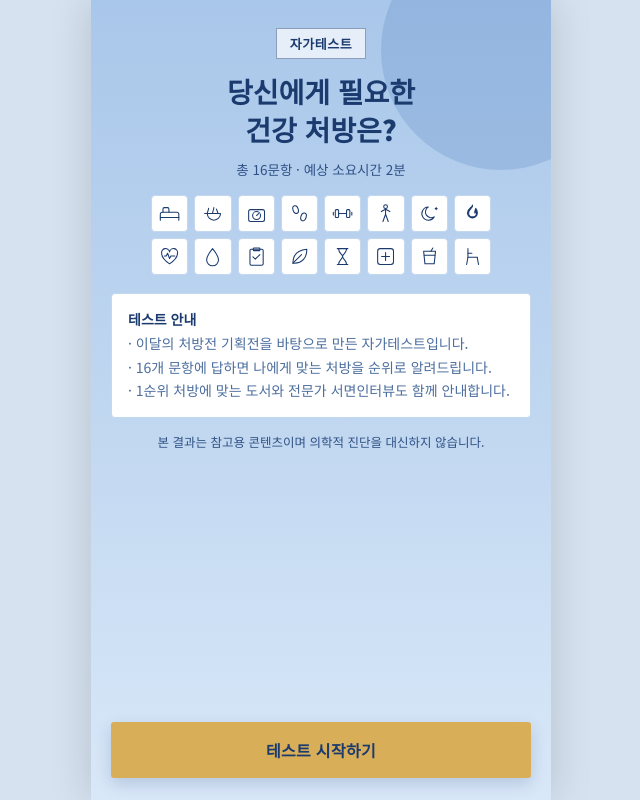
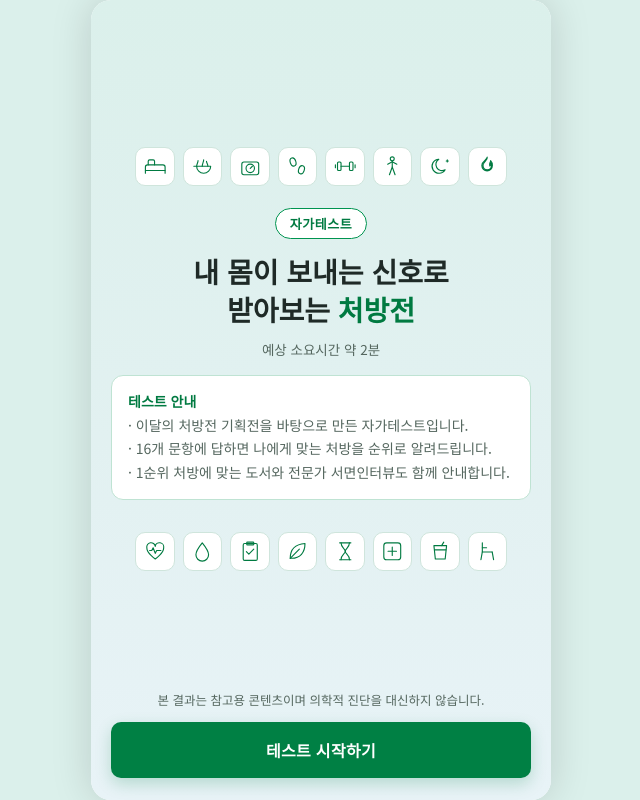
Before and after one commit to allaboutspirit/prescription_test, a plain HTML site: page index.html in a window 1280 px wide. Shown: the whole page, without its empty margins (319-959 px from the left). Drawn offline with Linux system fonts and the light colour scheme.

Commit message:
Add files via upload

```diff
--- a/index.html
+++ b/index.html
@@ -376,6 +376,58 @@
     .book-cta-meta{font-size:12.5px;margin-bottom:6px;}
     .rank-row{padding:5px 0;}
   }
+
+  /* ===== 결산 페이지 톤 맞춤 (민트·초록 계열) =====
+     페이지 포인트 초록 #009450, 배경 민트 #DBF0EB → #E5F0F6.
+     흰 글자를 올리는 버튼은 대비 4.5:1 이상이 되도록 한 단계 진한 #008044 사용 */
+  :root{
+    --paper:#FFFFFF;
+    --paper-alt:#EEF7F3;
+    --ink:#22302C;
+    --ink-soft:#55675F;
+    --line:#CFE5DC;
+    --green:#009450;
+    --green-strong:#008044;
+    --green-text:#007A41;
+  }
+  #app{border-radius:20px;overflow:hidden;
+    background-image:repeating-linear-gradient(transparent, transparent 27px, rgba(0,128,68,0.045) 28px);}
+  html:not(.embedded) body{background:#DBF0EB;}
+  #screen-intro{background:linear-gradient(180deg,#DBF0EB 0%,#E2F1F1 55%,#E8F3F7 100%);}
+  #screen-intro::after{display:none;}
+  .intake-label{color:var(--green-text);border:1.5px solid var(--green);background:#fff;border-radius:999px;padding:5px 14px;}
+  .intro-title{color:#1F2A27;}
+  .intro-meta, .intro-footnote{color:var(--ink-soft);}
+  .intro-icons svg{color:var(--green-text);}
+  .intro-icons .icon-box{border-color:var(--line);border-radius:10px;}
+  .intro-chart{border:1.5px solid #BFE3D3;border-radius:12px;}
+  .intro-chart b{color:var(--green-text);}
+  .btn{border-radius:10px;}
+  .btn-gold{background:var(--green-strong);color:#fff;}
+  #screen-intro .btn{box-shadow:0 6px 16px rgba(0,128,68,0.22);}
+  .tally i{border-color:var(--line);}
+  .tally i.done{background:var(--green);border-color:var(--green);}
+  .q-icon{color:var(--green-text);}
+  .opt-btn{border-radius:10px;}
+  .opt-btn:active{background:#DDF0E8;}
+  .opt-btn:focus-visible, .btn:focus-visible, .q-back:focus-visible, .retry-link:focus-visible, .interview-link:focus-visible{outline:3px solid var(--ink);box-shadow:0 0 0 6px rgba(0,148,80,0.35);}
+  .rx-slip{border-color:var(--ink);border-radius:4px;}
+  .rx-slip::before{background-image:radial-gradient(circle at 10px 9px, #FFFFFF 6px, transparent 6.5px);}
+  .book-cta{border-radius:12px;}
+  .book-cta-label{color:var(--green-text);}
+  .book-cta-link{border-radius:8px;}
+  .interview-link{border-radius:8px;}
+  .rx-ranklist{border-radius:12px;}
+  .btn-red{background:var(--green-strong);color:#fff;}
+  .interview-link{border-color:var(--green-strong);color:var(--green-text);}
+  .intro-top{flex:1;display:flex;flex-direction:column;justify-content:center;}
+  .intro-top > *{flex-shrink:0;}
+  .intro-icons.row-top, .intro-icons.row-bottom{max-width:372px;width:100%;gap:8px;}
+  .intro-icons.row-top{margin:0 auto 22px;}
+  .intro-icons.row-bottom{margin:24px auto 0;}
+  .intro-top .intake-label{align-self:center;}
+  .intro-title em{font-style:normal;color:var(--green-text);}
+  .intro-footnote-bottom{margin:0 0 -6px;text-align:center;}
 </style>
 </head>
 <body>
@@ -385,10 +437,10 @@
   <!-- ============ 화면 1: 인트로 ============ -->
   <section id="screen-intro" class="screen active">
     <div class="intro-top">
+      <div class="intro-icons row-top" id="intro-icons" aria-hidden="true"></div>
       <div class="intake-label">자가테스트</div>
-      <h1 class="intro-title">당신에게 필요한<br>건강 처방은?</h1>
-      <div class="intro-meta">총 16문항 · 예상 소요시간 2분</div>
-      <div class="intro-icons" id="intro-icons" aria-hidden="true"></div>
+      <h1 class="intro-title">내 몸이 보내는 신호로<br>받아보는 <em>처방전</em></h1>
+      <div class="intro-meta">예상 소요시간 약 2분</div>
 
       <div class="intro-chart">
         <b>테스트 안내</b><br>
@@ -396,15 +448,17 @@
         · 16개 문항에 답하면 나에게 맞는 처방을 순위로 알려드립니다.<br>
         · 1순위 처방에 맞는 도서와 전문가 서면인터뷰도 함께 안내합니다.
       </div>
-      <p class="intro-footnote">본 결과는 참고용 콘텐츠이며 의학적 진단을 대신하지 않습니다.</p>
+      <div class="intro-icons row-bottom" id="intro-icons-2" aria-hidden="true"></div>
     </div>
+
+    <p class="intro-footnote intro-footnote-bottom">본 결과는 참고용 콘텐츠이며 의학적 진단을 대신하지 않습니다.</p>
 
     <button class="btn btn-gold" onclick="startQuiz()">테스트 시작하기</button>
   </section>
 
   <!-- ============ 화면 2: 테스트 ============ -->
   <section id="screen-quiz" class="screen">
-    <div class="clinic-mark"><span class="mark-text">당신에게 필요한 건강 처방</span></div>
+    <div class="clinic-mark"><span class="mark-text">이달의 처방전 자가테스트</span></div>
 
     <div class="chart-progress">
       <span class="chart-progress-label" id="progress-label" aria-live="polite">문항 1 / 16</span>
@@ -424,7 +478,7 @@
 
   <!-- ============ 화면 3: 결과(처방전) ============ -->
   <section id="screen-result" class="screen">
-    <div class="clinic-mark"><span class="mark-text">당신에게 필요한 건강 처방</span></div>
+    <div class="clinic-mark"><span class="mark-text">이달의 처방전 자가테스트</span></div>
     <p class="result-lead">테스트가 완료되었습니다. 아래는 당신을 위한 처방전입니다.</p>
 
     <div class="rx-slip" id="rx-slip">
@@ -774,7 +828,10 @@ if(window.ResizeObserver){ new ResizeObserver(()=>postHeight(false)).observe(doc
 // 인트로 카드에 문항 주제 아이콘을 나열합니다.
 (function renderIntroIcons(){
   const box = document.getElementById('intro-icons');
-  if(box) box.innerHTML = QUESTION_ICONS.map(icon => `<div class="icon-box">${icon}</div>`).join('');
+  const box2 = document.getElementById('intro-icons-2');
+  const html = icons => icons.map(icon => `<div class="icon-box">${icon}</div>`).join('');
+  if(box) box.innerHTML = html(QUESTION_ICONS.slice(0,8));
+  if(box2) box2.innerHTML = html(QUESTION_ICONS.slice(8,16));
 })();
 
 function startQuiz(){
@@ -898,7 +955,7 @@ function fillBook(sfx, cat){
   coverEl.style.borderColor = cat.color;
   const linkEl = document.getElementById('book-cta-link'+sfx);
   linkEl.href = cat.bookLink;
-  linkEl.style.background = readableColor(cat.color);
+  linkEl.style.background = ""; /* 버튼은 페이지 초록으로 통일 */
   const interviewEl = document.getElementById('interview-link'+sfx);
   if(cat.interviewLink){
     interviewEl.href = cat.interviewLink;
@@ -962,6 +1019,7 @@ function renderResult(){
   fillBook('', topCat);
 }
 
+
 </script>
 </body>
 </html>
```
